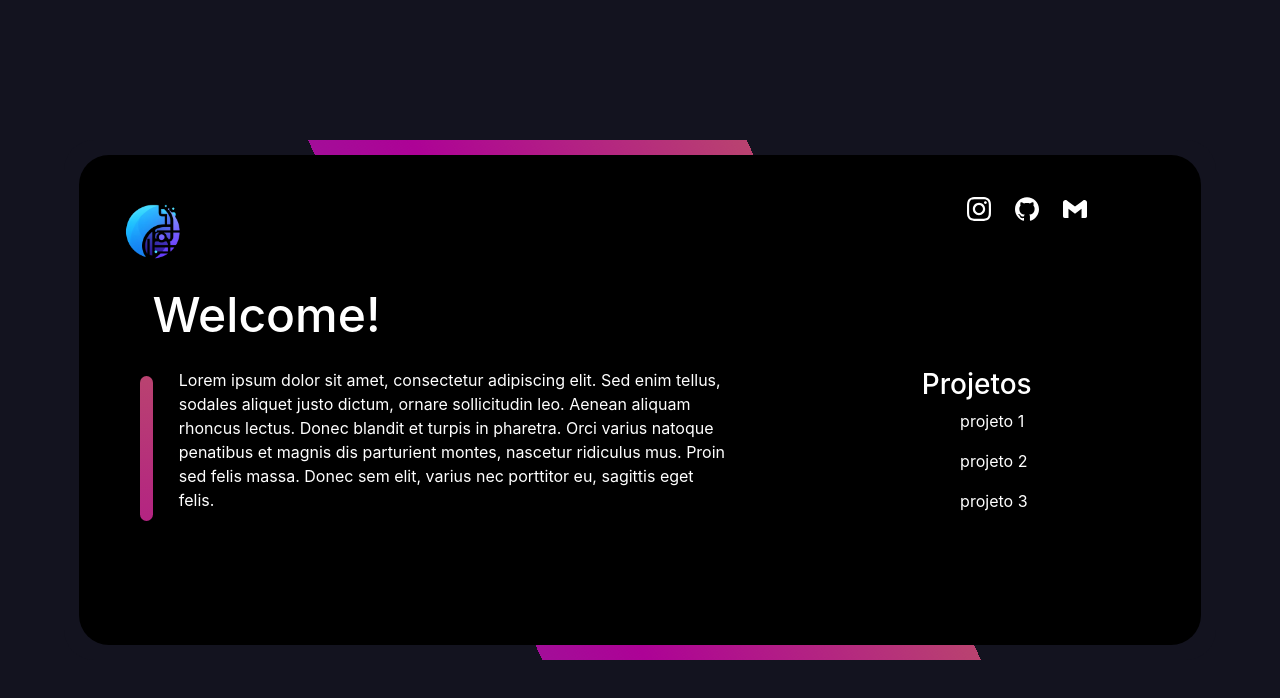
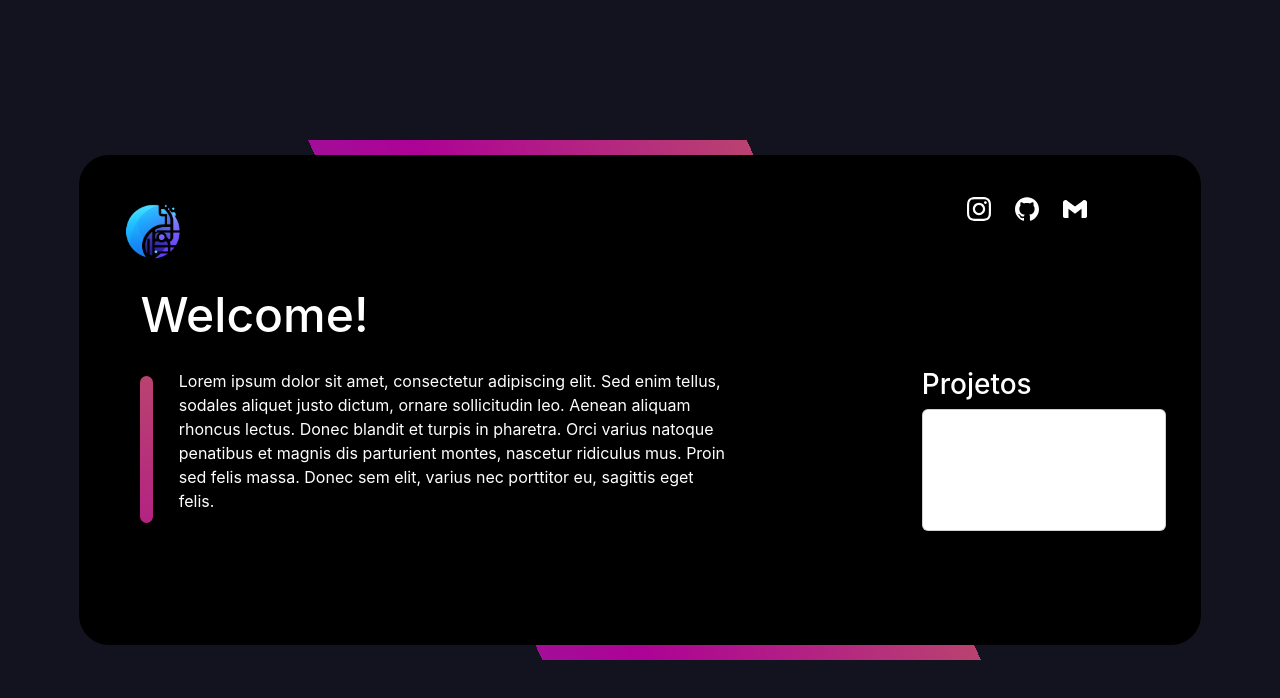
Before and after one commit to CreativeTrail/portifolio, a React (Create React App) app in the folder portifolio/: page / in a window 1280 px wide. Shown: the top 698 px of the page. Built offline with nearby package versions, Linux system fonts and the light colour scheme.

Commit message:
feat(components): Adiciona escrita automatica e mudanças de organização.

```diff
--- /dev/null
+++ b/portifolio/src/components/EscritaAutomatica.jsx
@@ -0,0 +1,27 @@
+import { useEffect, useState } from "react";
+
+export function EscritaAutomatica(props){
+    //Esta função precisa receber o texto a ser escrito e o tempo desejado para que ocorra a escrita
+    const [text, setText] = useState("")
+    const tempo = props.props.tempo
+
+    const Escrever = (text, i = 0) => {
+        if(i<text.length){
+            setText(text.slice(0, i + 1)+"|")
+            setTimeout(() => Escrever(text, i + 1), tempo)
+        }else{
+            setText(text.slice(0, i + 1))
+            setTimeout(() => Escrever(text, i + 1), tempo)
+        }
+    }
+
+    useEffect(() => {
+        setTimeout(() => Escrever(props.props.text))
+    }, [])
+    return(
+        <>
+            {text}
+        </>
+    )
+
+}
--- a/portifolio/src/pages/welcomePage/WelcomePage.js
+++ b/portifolio/src/pages/welcomePage/WelcomePage.js
@@ -1,4 +1,5 @@
 import React from 'react';
+import { EscritaAutomatica } from "../../components/EscritaAutomatica"
 import './welcomePage.css'
 import { SiInstagram } from "react-icons/si";
 import { SiGithub } from "react-icons/si";
@@ -9,6 +10,9 @@ import Col from 'react-bootstrap/Col';
 import Logo from './imagens/logo.png'
 
 function WelcomePage (){
+
+    const escrita = {tempo: 250, text:"Welcome!"}
+
   return (
     <div className='welcomePageBg'>
         <Container fluid className='centerContainer'>
@@ -20,13 +24,13 @@ function WelcomePage (){
                     <Col>
                     <ul className='redes_sociais'>
                         <li>
-                        <SiInstagram/>
+                            <SiInstagram/>
                         </li>
                         <li>
                         <SiGithub/>
-                        </li>
+                            </li>
                         <li>
-                        <SiGmail/>
+                            <SiGmail/>
                         </li>
                     </ul>
 
@@ -34,8 +38,10 @@ function WelcomePage (){
                 </Row>
 
                 <Row>
-                    <Col className='col-7'>
-                        <h1>Welcome!</h1>
+                    <Col className='col-7 h1'>
+                        <EscritaAutomatica
+                            props={escrita}
+                        />
                     </Col>
 
                 </Row>
@@ -48,7 +54,7 @@ function WelcomePage (){
                     </Col>
                     <Col className='posicao_menu_projects'>
                         <h3>Projetos</h3>
-                        <Col className='link_projeto'>
+                        <Col className='link_projeto card'>
                             <Row>
                                 <p>
                                     projeto 1
--- a/portifolio/src/pages/welcomePage/welcomePage.css
+++ b/portifolio/src/pages/welcomePage/welcomePage.css
@@ -112,7 +112,7 @@ code {
     position: absolute
 }
 
-h1, p, h3{
+.h1, p, h3{
     color: #fff;
     z-index: 2;
 }
@@ -123,7 +123,7 @@ p{
     padding-left: 2vw;
 }
 
-h1 {
+.h1 {
     font-size: 3em;
     padding-left: 3vw;
     padding-top: 2vh;
```
